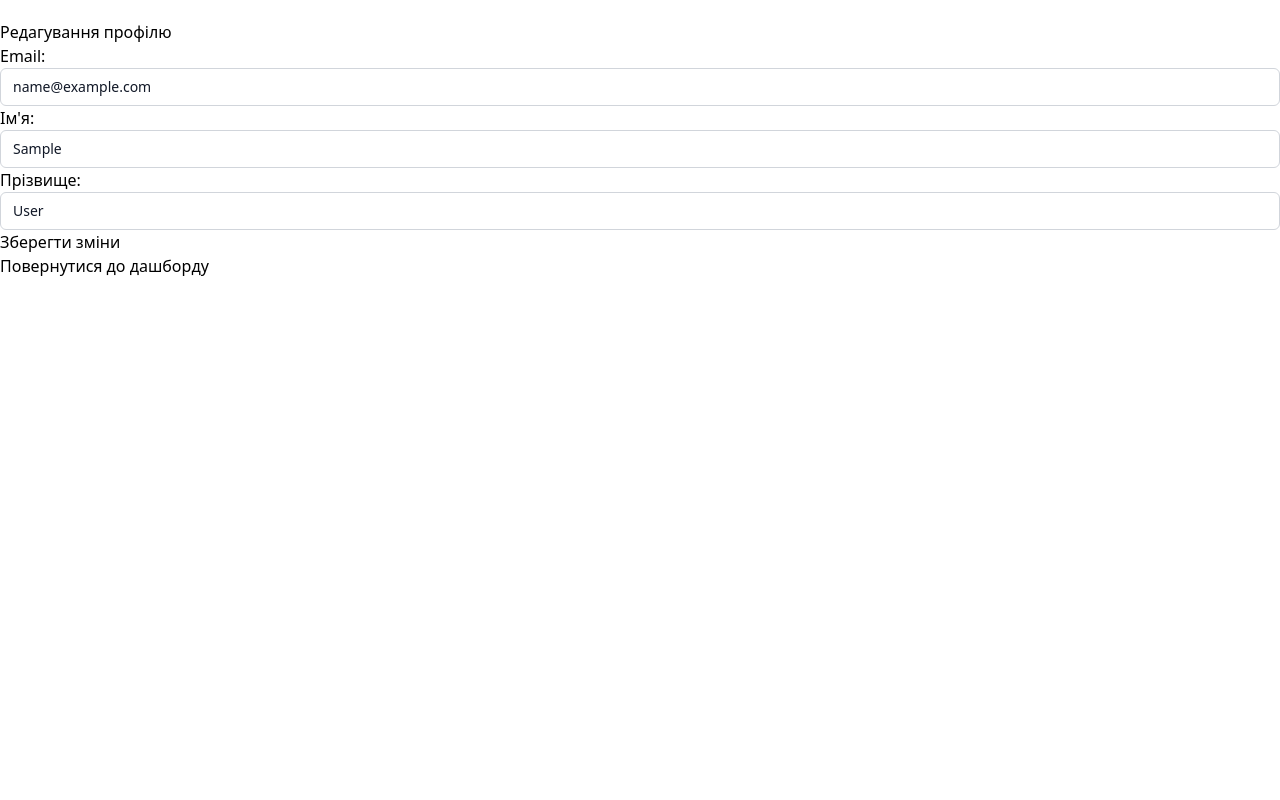
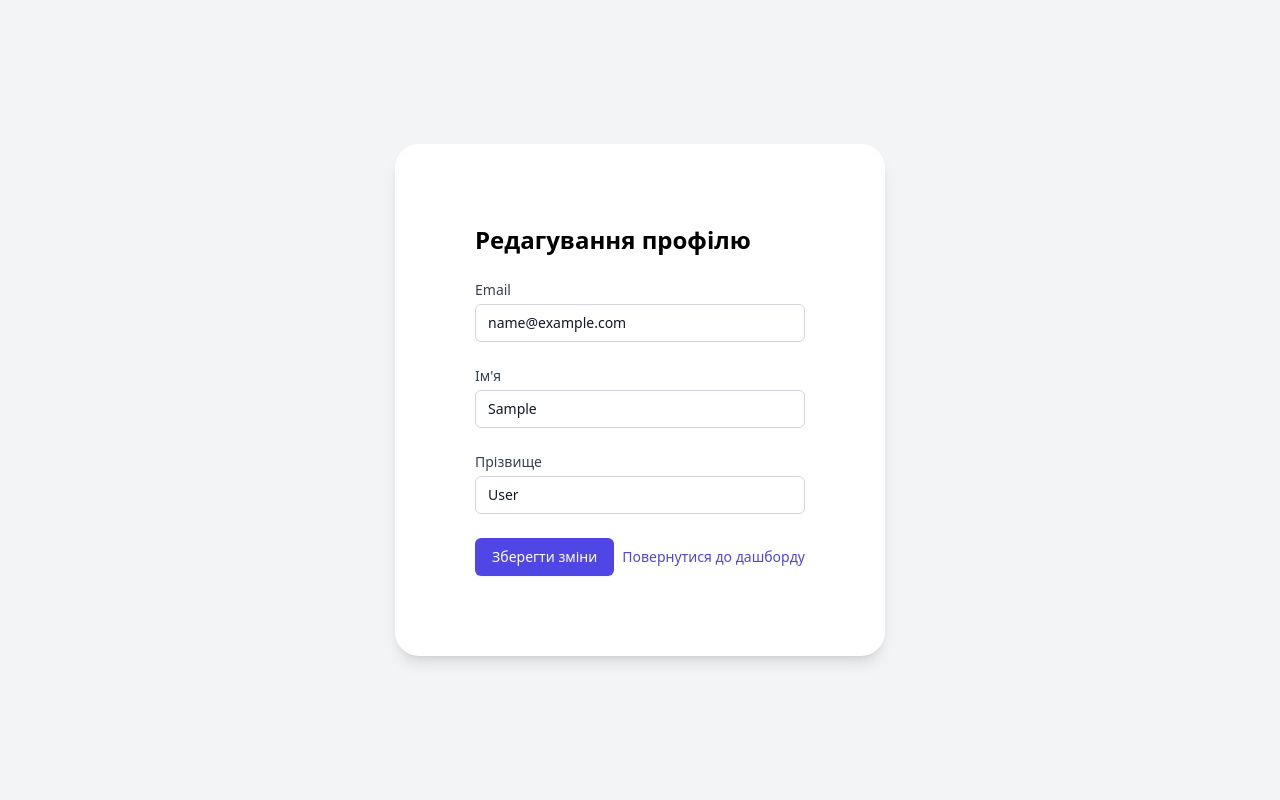
Before and after one commit to YriiHvozdetskiy/VPN-Service, a Django app: page /profile/edit/ in a window 1280 px wide. Run offline with Django 5.2, Linux system fonts and the light colour scheme; the visitor is signed in with stand-in values (Sample User, id 1).

Commit message:
style(frontend): dashboard, profile_edit, base

```diff
--- a/static/css/styles.css
+++ b/static/css/styles.css
@@ -661,6 +661,10 @@ video {
   margin-top: 0.25rem;
 }
 
+.mb-6 {
+  margin-bottom: 1.5rem;
+}
+
 .block {
   display: block;
 }
@@ -718,6 +722,10 @@ video {
   gap: 1rem;
 }
 
+.gap-2 {
+  gap: 0.5rem;
+}
+
 .-space-y-px > :not([hidden]) ~ :not([hidden]) {
   --tw-space-y-reverse: 0;
   margin-top: calc(-1px * calc(1 - var(--tw-space-y-reverse)));
@@ -766,6 +774,10 @@ video {
   border-width: 1px;
 }
 
+.border-l-4 {
+  border-left-width: 4px;
+}
+
 .border-transparent {
   border-color: transparent;
 }
@@ -773,6 +785,11 @@ video {
 .border-gray-300 {
   --tw-border-opacity: 1;
   border-color: rgb(209 213 219 / var(--tw-border-opacity));
+}
+
+.border-green-500 {
+  --tw-border-opacity: 1;
+  border-color: rgb(34 197 94 / var(--tw-border-opacity));
 }
 
 .bg-gray-50 {
@@ -808,6 +825,11 @@ video {
 .bg-white {
   --tw-bg-opacity: 1;
   background-color: rgb(255 255 255 / var(--tw-bg-opacity));
+}
+
+.bg-green-100 {
+  --tw-bg-opacity: 1;
+  background-color: rgb(220 252 231 / var(--tw-bg-opacity));
 }
 
 .p-4 {
@@ -899,6 +921,10 @@ video {
   font-weight: 600;
 }
 
+.font-bold {
+  font-weight: 700;
+}
+
 .text-gray-900 {
   --tw-text-opacity: 1;
   color: rgb(17 24 39 / var(--tw-text-opacity));
@@ -942,6 +968,11 @@ video {
 .text-red-600 {
   --tw-text-opacity: 1;
   color: rgb(220 38 38 / var(--tw-text-opacity));
+}
+
+.text-green-700 {
+  --tw-text-opacity: 1;
+  color: rgb(21 128 61 / var(--tw-text-opacity));
 }
 
 .opacity-30 {
--- a/templates/base.html
+++ b/templates/base.html
@@ -9,13 +9,6 @@
    <link rel="stylesheet" href="{% static 'css/styles.css' %}">
 </head>
 <body>
-{% if messages %}
-   <ul class="messages">
-      {% for message in messages %}
-         <li{% if message.tags %} class="{{ message.tags }}"{% endif %}>{{ message }}</li>
-      {% endfor %}
-   </ul>
-{% endif %}
 
 {% block content %}
 {% endblock %}
--- a/templates/profile_edit.html
+++ b/templates/profile_edit.html
@@ -1,25 +1,44 @@
 {% extends 'base.html' %}
 
 {% block content %}
-   <div class="container mt-5">
-      <h2>Редагування профілю</h2>
-      <form method="post">
+   <div class="min-h-screen bg-gray-100 py-6 flex flex-col justify-center sm:py-12">
+      <div class="relative py-3 sm:max-w-xl sm:mx-auto">
+         <div class="relative px-4 py-10 bg-white shadow-lg sm:rounded-3xl sm:p-20">
+            <div class="max-w-md mx-auto">
+               <h2 class="text-2xl font-semibold mb-6">Редагування профілю</h2>
+
+               <form method="post" class="space-y-6">
                   {% csrf_token %}
                   {% for field in form %}
-            <div class="form-group">
-               {{ field.label_tag }}
+                     <div>
+                        <label for="{{ field.id_for_label }}" class="block text-sm font-medium text-gray-700">
+                           {{ field.label }}
+                        </label>
+                        <div class="mt-1">
                            {{ field }}
+                        </div>
                         {% if field.errors %}
-                  <div class="alert alert-danger">
+                           <div class="mt-2 text-sm text-red-600">
                               {% for error in field.errors %}
-                        {{ error }}
+                                 <p>{{ error }}</p>
                               {% endfor %}
                            </div>
                         {% endif %}
                      </div>
                   {% endfor %}
-         <button type="submit" class="btn btn-primary">Зберегти зміни</button>
+
+                  <div class="flex items-center justify-between gap-2">
+                     <button type="submit"
+                             class="inline-flex items-center px-4 py-2 border border-transparent text-sm font-medium rounded-md shadow-sm text-white bg-indigo-600 hover:bg-indigo-700 focus:outline-none focus:ring-2 focus:ring-offset-2 focus:ring-indigo-500">
+                        Зберегти зміни
+                     </button>
+                     <a href="{% url 'dashboard' %}" class="text-sm font-medium text-indigo-600 hover:text-indigo-500">
+                        Повернутися до дашборду
+                     </a>
+                  </div>
                </form>
-      <a href="{% url 'dashboard' %}" class="btn btn-secondary mt-3">Повернутися до дашборду</a>
+            </div>
+         </div>
+      </div>
    </div>
 {% endblock %}
```
Also changed, not shown: templates/dashboard.html (+11 -0 lines). Lines whose indentation alone changed are shown as unchanged.
